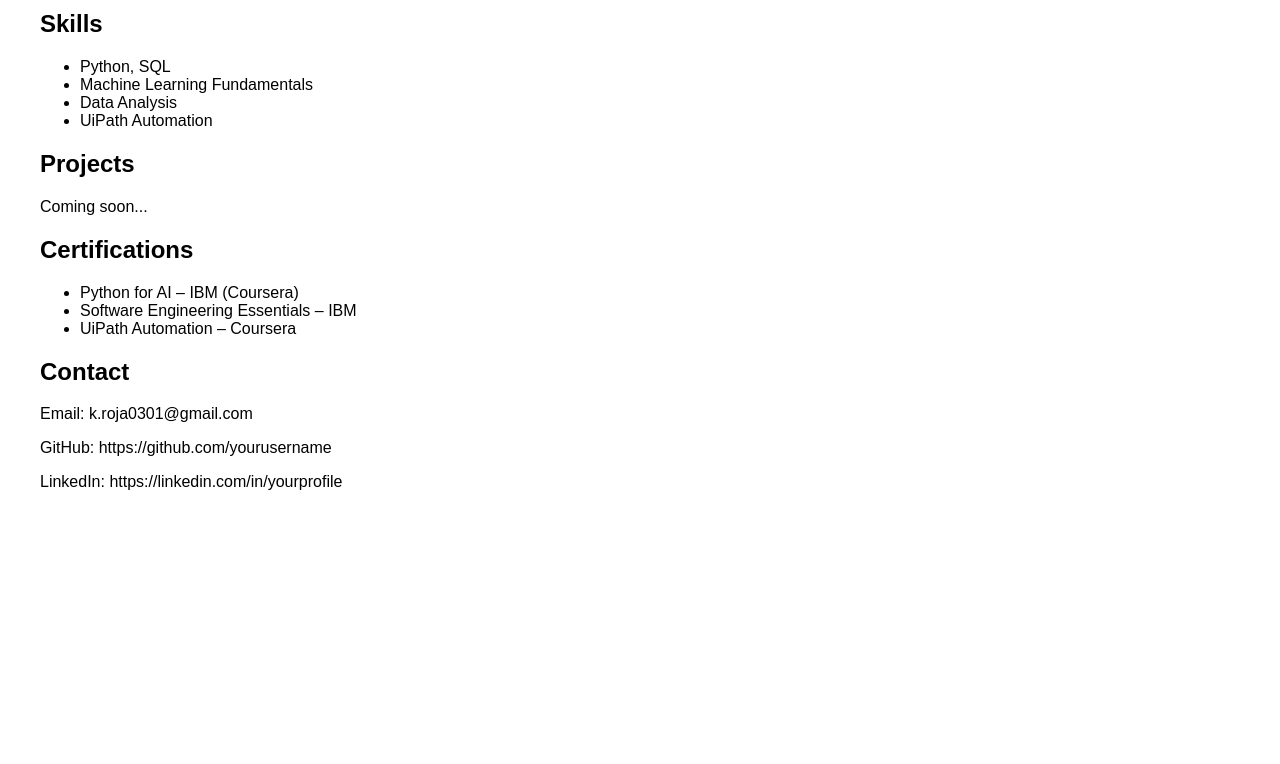
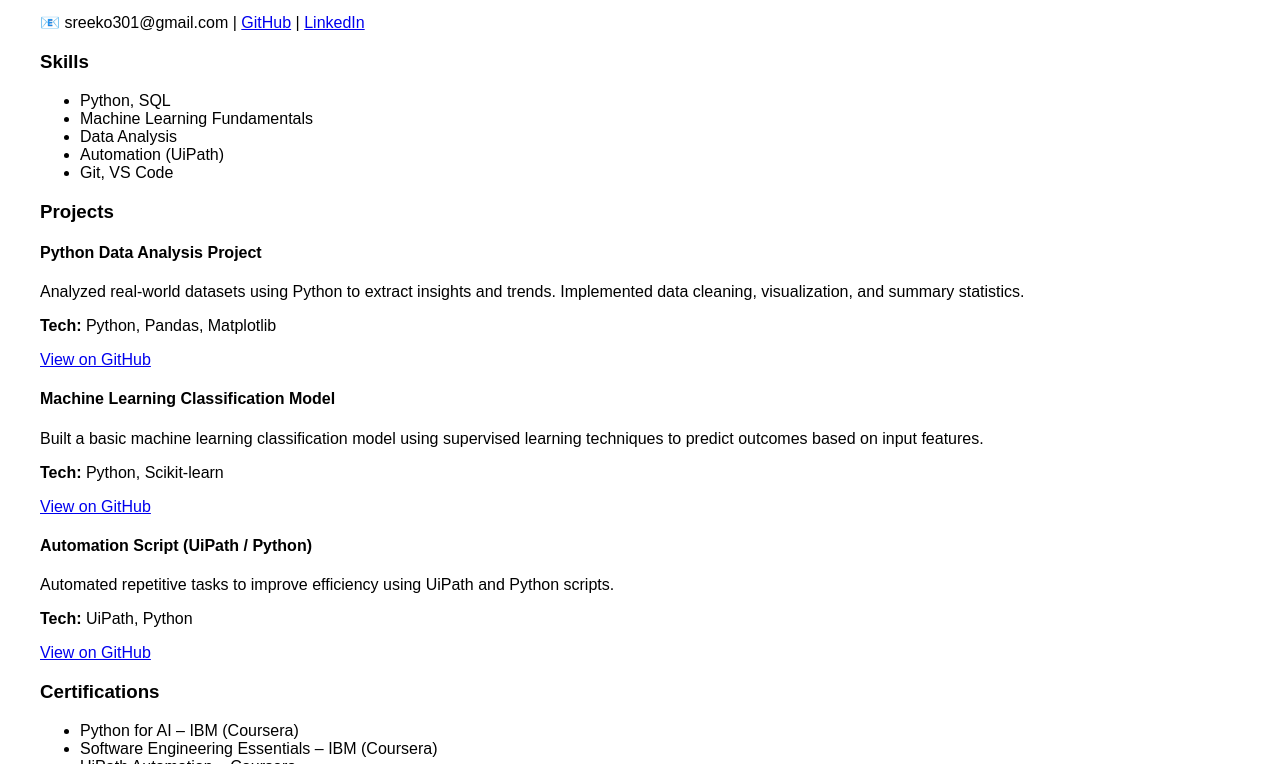
Before and after one commit to SreeK3/SreeK3.github.io, a plain HTML site: page index.html in a window 1280 px wide. Shown: the part 167-931 px from the top of the page. Before the commit the page ends 800 px from the top, so only its background shows below. Drawn offline with Linux system fonts and the light colour scheme.

Commit message:
index.html

```diff
--- a/index.html
+++ b/index.html
@@ -1,38 +1,82 @@
 <!DOCTYPE html>
-<html>
+<html lang="en">
 <head>
+  <meta charset="UTF-8">
   <title>Rojasree K | Python & AI Portfolio</title>
+  <link rel="stylesheet" href="style.css">
 </head>
 <body>
+
+  <header>
     <h1>Rojasree K</h1>
-  <h3>Python Developer | AI Engineer</h3>
+    <h2>Python Developer | AI Engineer</h2>
     <p>
       Aspiring Python Developer and AI Engineer with a Master’s in Computer Science
       and IBM-certified training in Python for AI and Software Engineering Essentials.
     </p>
+    <p>
+      📧 sreeko301@gmail.com |
+      <a href="https://github.com/yourusername" target="_blank">GitHub</a> |
+      <a href="https://linkedin.com/in/yourprofile" target="_blank">LinkedIn</a>
+    </p>
+  </header>
 
-  <h2>Skills</h2>
+  <section>
+    <h3>Skills</h3>
     <ul>
       <li>Python, SQL</li>
       <li>Machine Learning Fundamentals</li>
       <li>Data Analysis</li>
-    <li>UiPath Automation</li>
+      <li>Automation (UiPath)</li>
+      <li>Git, VS Code</li>
     </ul>
+  </section>
 
-  <h2>Projects</h2>
-  <p>Coming soon...</p>
+  <section>
+    <h3>Projects</h3>
 
-  <h2>Certifications</h2>
+    <div class="project">
+      <h4>Python Data Analysis Project</h4>
+      <p>
+        Analyzed real-world datasets using Python to extract insights and trends.
+        Implemented data cleaning, visualization, and summary statistics.
+      </p>
+      <p><strong>Tech:</strong> Python, Pandas, Matplotlib</p>
+      <a href="https://github.com/yourusername/project1" target="_blank">View on GitHub</a>
+    </div>
+
+    <div class="project">
+      <h4>Machine Learning Classification Model</h4>
+      <p>
+        Built a basic machine learning classification model using supervised learning
+        techniques to predict outcomes based on input features.
+      </p>
+      <p><strong>Tech:</strong> Python, Scikit-learn</p>
+      <a href="https://github.com/yourusername/project2" target="_blank">View on GitHub</a>
+    </div>
+
+    <div class="project">
+      <h4>Automation Script (UiPath / Python)</h4>
+      <p>
+        Automated repetitive tasks to improve efficiency using UiPath and Python scripts.
+      </p>
+      <p><strong>Tech:</strong> UiPath, Python</p>
+      <a href="https://github.com/yourusername/project3" target="_blank">View on GitHub</a>
+    </div>
+  </section>
+
+  <section>
+    <h3>Certifications</h3>
     <ul>
       <li>Python for AI – IBM (Coursera)</li>
-    <li>Software Engineering Essentials – IBM</li>
+      <li>Software Engineering Essentials – IBM (Coursera)</li>
       <li>UiPath Automation – Coursera</li>
     </ul>
+  </section>
 
-  <h2>Contact</h2>
-  <p>Email: k.roja0301@gmail.com</p>
-  <p>GitHub: https://github.com/yourusername</p>
-  <p>LinkedIn: https://linkedin.com/in/yourprofile</p>
+  <footer>
+    <p>© 2025 Rojasree K</p>
+  </footer>
+
 </body>
 </html>
-<link rel="stylesheet" href="style.css">
```
Lines whose indentation alone changed are shown as unchanged.
